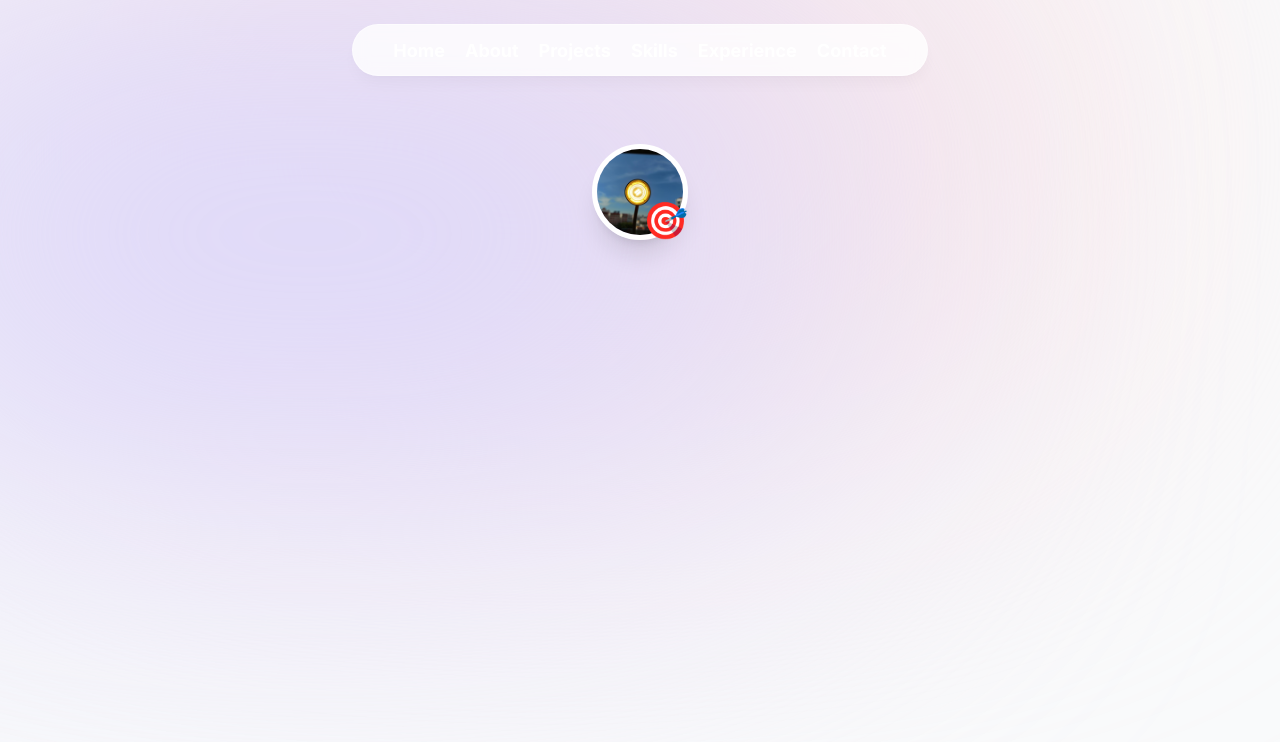
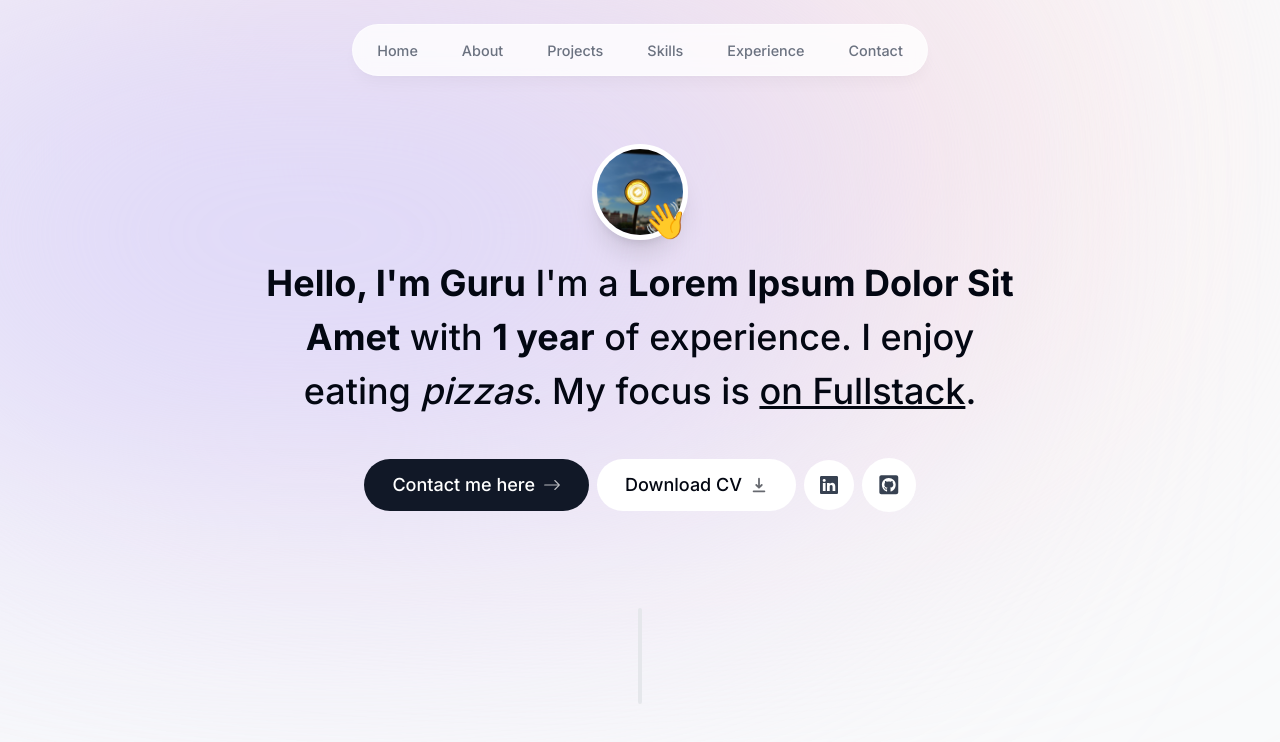
Before and after one commit to Collaboration95/Personal-Website, a Next.js app: page / in a window 1280 px wide. Shown: the top 742 px of the page. Built offline with nearby package versions, Linux system fonts and the light colour scheme.

Commit message:
Added Intro

```diff
--- a/app/page.tsx
+++ b/app/page.tsx
@@ -1,6 +1,8 @@
+import SectionDivider from "@/components/section-divider";
 import Intro from "@/components/intro";
 export default function Home() {
-  return <main className="">
+  return <main className="flex flex-col items-center px-4">
      <Intro/>
+     <SectionDivider/>
   </main>;
 }
--- a/components/header.tsx
+++ b/components/header.tsx
@@ -30,7 +30,7 @@
                >
             <Link
                 href={link.hash}
-                className="text-lg font-bold text-white hover:text-gray-300"
+                className="flex w-full items-center justify-center px-3 py-3 hover:text-gray-950 transition dark:text-gray-500 dark:hover:text-gray-300"
             >
                 {link.name}
             </Link>
--- a/components/intro.tsx
+++ b/components/intro.tsx
@@ -1,22 +1,120 @@
-import Image from "next/image"
-import React from 'react'
-import image from '@/public/corpcomment.png'
+"use client";
+
+import Image from "next/image";
+import React from "react";
+import { motion } from "framer-motion";
+import Link from "next/link";
+import { BsArrowRight, BsLinkedin } from "react-icons/bs";
+import { HiDownload } from "react-icons/hi";
+import image from "@/public/corpcomment.png";
+import { FaGithubSquare } from "react-icons/fa";
+// import { useSectionInView } from "@/lib/hooks";
+// import { useActiveSectionContext } from "@/context/active-section-context";
 
 export default function Intro() {
+//   const { ref } = useSectionInView("Home", 0.5);
+//   const { setActiveSection, setTimeOfLastClick } = useActiveSectionContext();
+
   return (
-    <section>
-        <div className='flex items-center justify-center'>
-            <div className="relative">
-                <Image src={image} alt="Hero Image" width="200"
-                priority={true} height="200"
-                quality={95}
-                className="rounded-full h-24 w-24 border-[0.35rem] object-cover  border-white shadow-xl"
-                />
-                <span className="text-4xl absolute bottom-0 right-0">
-                🎯
-                </span>
-            </div>
+    <section
+    //   ref={ref}
+      id="home"
+      className="mb-28 max-w-[50rem] text-center sm:mb-0 scroll-mt-[100rem]"
+    >
+      <div className="flex items-center justify-center">
+        <div className="relative">
+          <motion.div
+            initial={{ opacity: 0, scale: 0 }}
+            animate={{ opacity: 1, scale: 1 }}
+            transition={{
+              type: "tween",
+              duration: 0.2,
+            }}
+          >
+            <Image
+              src={image}
+              alt="Ricardo portrait"
+              width="192"
+              height="192"
+              quality="95"
+              priority={true}
+              className="h-24 w-24 rounded-full object-cover border-[0.35rem] border-white shadow-xl"
+            />
+          </motion.div>
+
+          <motion.span
+            className="absolute bottom-0 right-0 text-4xl"
+            initial={{ opacity: 0, scale: 0 }}
+            animate={{ opacity: 1, scale: 1 }}
+            transition={{
+              type: "spring",
+              stiffness: 125,
+              delay: 0.1,
+              duration: 0.7,
+            }}
+          >
+            👋
+          </motion.span>
         </div>
+      </div>
+
+      <motion.h1
+        className="mb-10 mt-4 px-4 text-2xl font-medium !leading-[1.5] sm:text-4xl"
+        initial={{ opacity: 0, y: 100 }}
+        animate={{ opacity: 1, y: 0 }}
+      >
+        <span className="font-bold">Hello, I&apos;m Guru</span> I&apos;m a{" "}
+        <span className="font-bold">Lorem Ipsum Dolor Sit Amet</span> with{" "}
+        <span className="font-bold">1 year</span> of experience. I enjoy
+        eating <span className="italic">pizzas</span>. My focus is{" "}
+        <span className="underline">on Fullstack</span>.
+      </motion.h1>
+
+      <motion.div
+        className="flex flex-col sm:flex-row items-center justify-center gap-2 px-4 text-lg font-medium"
+        initial={{ opacity: 0, y: 100 }}
+        animate={{ opacity: 1, y: 0 }}
+        transition={{
+          delay: 0.1,
+        }}
+      >
+        <Link
+          href="#contact"
+          className="group bg-gray-900 text-white px-7 py-3 flex items-center gap-2 rounded-full outline-none focus:scale-110 hover:scale-110 hover:bg-gray-950 active:scale-105 transition"
+          onClick={() => {
+            // setActiveSection("Contact");
+            // setTimeOfLastClick(Date.now());
+          }}
+        >
+          Contact me here{" "}
+          <BsArrowRight className="opacity-70 group-hover:translate-x-1 transition" />
+        </Link>
+
+        <a
+          className="group bg-white px-7 py-3 flex items-center gap-2 rounded-full outline-none focus:scale-110 hover:scale-110 active:scale-105 transition cursor-pointer borderBlack dark:bg-white/10"
+          href="/CV.pdf"
+          download
+        >
+          Download CV{" "}
+          <HiDownload className="opacity-60 group-hover:translate-y-1 transition" />
+        </a>
+
+        <a
+          className="bg-white p-4 text-gray-700 hover:text-gray-950 flex items-center gap-2 rounded-full focus:scale-[1.15] hover:scale-[1.15] active:scale-105 transition cursor-pointer borderBlack dark:bg-white/10 dark:text-white/60"
+          href="https://www.linkedin.com/in/guruprasath3200/"
+          target="_blank"
+        >
+          <BsLinkedin />
+        </a>
+
+        <a
+          className="bg-white p-4 text-gray-700 flex items-center gap-2 text-[1.35rem] rounded-full focus:scale-[1.15] hover:scale-[1.15] hover:text-gray-950 active:scale-105 transition cursor-pointer borderBlack dark:bg-white/10 dark:text-white/60"
+          href="https://github.com/Collaboration95"
+          target="_blank"
+        >
+          <FaGithubSquare />
+        </a>
+      </motion.div>
     </section>
-  )
+  );
 }
--- /dev/null
+++ b/components/section-divider.tsx
@@ -0,0 +1,15 @@
+"use client";
+
+import React from "react";
+import { motion } from "framer-motion";
+
+export default function SectionDivider() {
+  return (
+    <motion.div
+      className="bg-gray-200 my-24 h-24 w-1 rounded-full hidden sm:block dark:bg-opacity-80"
+      initial={{ opacity: 0, y: 100 }}
+      animate={{ opacity: 1, y: 0 }}
+      transition={{ delay: 0.125 }}
+    ></motion.div>
+  );
+}
```
Also changed, not shown: components/about.tsx (added).
